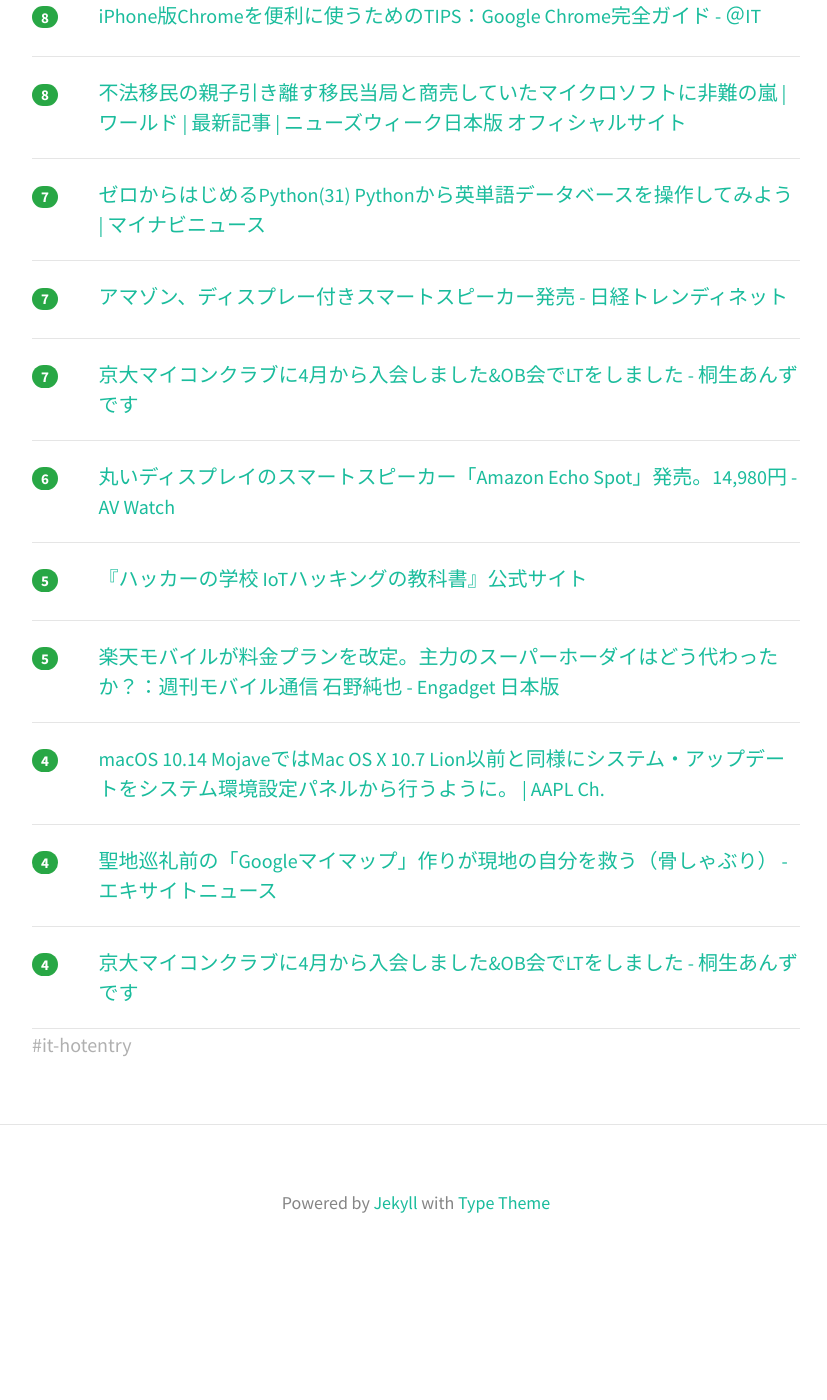
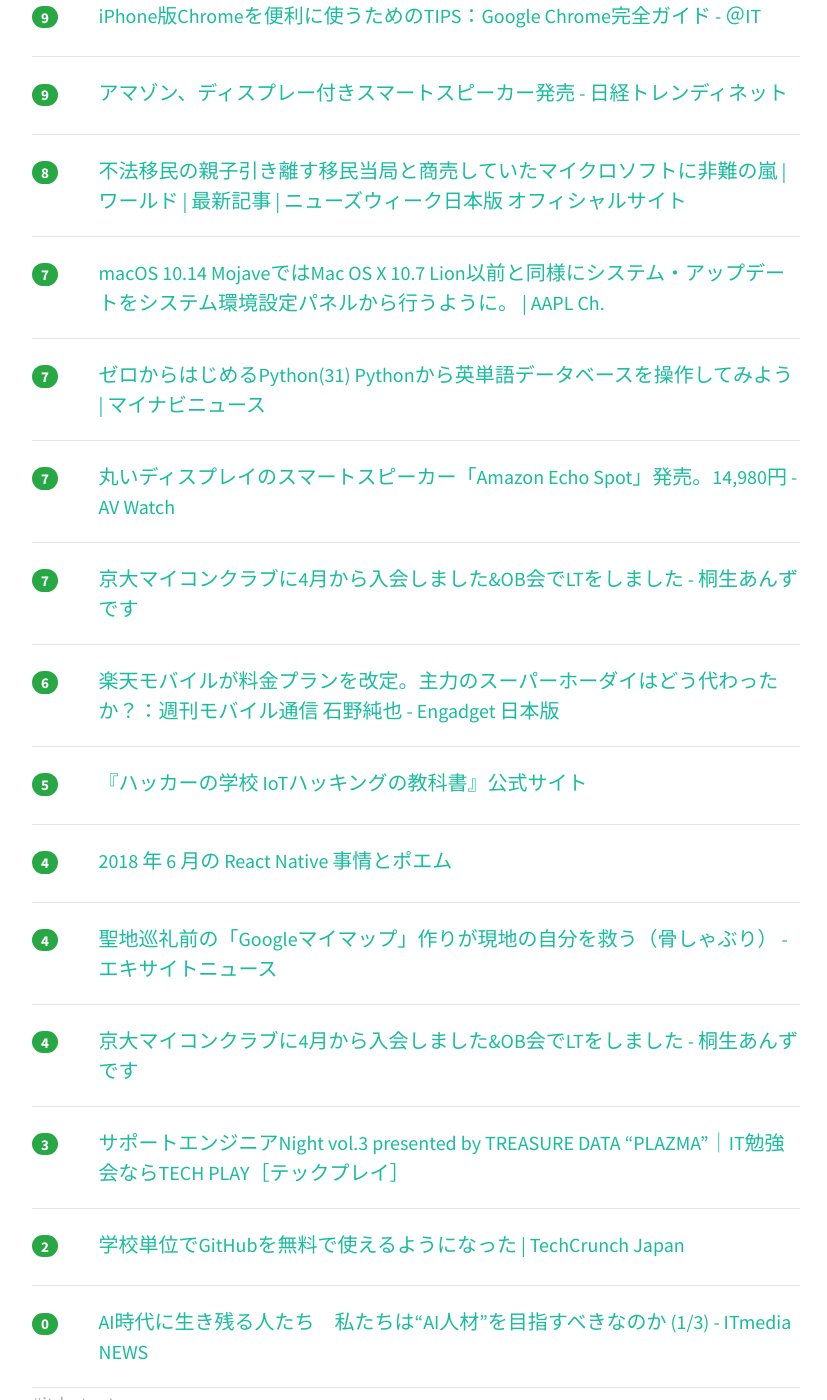
Before and after one commit to yatta47/hatena-matome-site, a Jekyll site: the page built from _posts/2018-06-21-hatena.md, in a window 1280 px wide and 1400 px high, scrolled down 910 px. Shown: the whole window, without its empty margins (224-1051 px from the left). Built offline with Jekyll 4.4.1, drawn with Linux system fonts in a browser that asks for light colours; nearby versions of some CDN libraries; before the commit the page ends 2190 px from its top, so only the background shows below that; some of the changed text lies outside the part shown.

Commit message:
Updated 2018-06-21

```diff
--- a/_posts/2018-06-21-hatena.md
+++ b/_posts/2018-06-21-hatena.md
@@ -1,39 +1,44 @@
 ---
 layout: post
 title:  "2018-06-21 はてぶIT"
-date:   2018-06-21 07:01:02
+date:   2018-06-21 08:00:35
 tags: [it-hotentry]
 ---
-16 件のデータあり
+20 件のデータあり
 
 <hr><div class="row">
-<div class="col-1"><span class="badge badge-pill badge-success h2">26</span></div>
+<div class="col-1"><span class="badge badge-pill badge-success h2">57</span></div>
 <div class="col-11"><a href='https://www.publickey1.jp/blog/18/linuxboltfacebook.html' target='_blank'>Linuxバイナリを最適化して性能を向上させる「BOLT」、Facebookがオープンソースで公開。言語やコンパイラに依存せず高速化 － Publickey</a></div>
 </div>
 <hr>
 <div class="row">
-<div class="col-1"><span class="badge badge-pill badge-success h2">24</span></div>
+<div class="col-1"><span class="badge badge-pill badge-success h2">26</span></div>
 <div class="col-11"><a href='https://japanese.engadget.com/2018/06/20/thinkpad-12-macbook/' target='_blank'>まるでThinkPad版Macbook――秘密の試作機を大和研究所に見た - Engadget 日本版</a></div>
 </div>
 <hr>
 <div class="row">
-<div class="col-1"><span class="badge badge-pill badge-success h2">19</span></div>
+<div class="col-1"><span class="badge badge-pill badge-success h2">21</span></div>
 <div class="col-11"><a href='https://pc.watch.impress.co.jp/docs/news/1128681.html' target='_blank'>じつは“Type-C 1ポートだけ”から大きく変化していた「ThinkPad X1 Carbon」 ～レノボ、みなとみらいの大和研究所を公開 - PC Watch</a></div>
 </div>
 <hr>
 <div class="row">
-<div class="col-1"><span class="badge badge-pill badge-success h2">17</span></div>
+<div class="col-1"><span class="badge badge-pill badge-success h2">20</span></div>
 <div class="col-11"><a href='https://dev.classmethod.jp/cloud/aws/w-a-operational-excellence-slide/' target='_blank'>AWSの運用ベストプラクティス 「運用上の優秀性(Operational Excellence)」についてがっつり説明しているスライドがあったので和訳レポートします ｜ Developers.IO</a></div>
 </div>
 <hr>
 <div class="row">
-<div class="col-1"><span class="badge badge-pill badge-success h2">15</span></div>
+<div class="col-1"><span class="badge badge-pill badge-success h2">18</span></div>
 <div class="col-11"><a href='http://studio-andy.hatenablog.com/entry/react-native-at-airbnb-the-technology' target='_blank'>【翻訳】React Native at Airbnb: The Technology - Studio Andy</a></div>
 </div>
 <hr>
 <div class="row">
-<div class="col-1"><span class="badge badge-pill badge-success h2">8</span></div>
+<div class="col-1"><span class="badge badge-pill badge-success h2">9</span></div>
 <div class="col-11"><a href='http://www.atmarkit.co.jp/ait/articles/1806/20/news035.html' target='_blank'>iPhone版Chromeを便利に使うためのTIPS：Google Chrome完全ガイド - ＠IT</a></div>
+</div>
+<hr>
+<div class="row">
+<div class="col-1"><span class="badge badge-pill badge-success h2">9</span></div>
+<div class="col-11"><a href='http://trendy.nikkeibp.co.jp/atcl/news/15/062000373/' target='_blank'>アマゾン、ディスプレー付きスマートスピーカー発売 - 日経トレンディネット</a></div>
 </div>
 <hr>
 <div class="row">
@@ -43,12 +48,17 @@ tags: [it-hotentry]
 <hr>
 <div class="row">
 <div class="col-1"><span class="badge badge-pill badge-success h2">7</span></div>
+<div class="col-11"><a href='https://applech2.com/archives/20180620-system-software-update-change-macos-mojave.html' target='_blank'>macOS 10.14 MojaveではMac OS X 10.7 Lion以前と同様にシステム・アップデートをシステム環境設定パネルから行うように。 | AAPL Ch.</a></div>
+</div>
+<hr>
+<div class="row">
+<div class="col-1"><span class="badge badge-pill badge-success h2">7</span></div>
 <div class="col-11"><a href='https://news.mynavi.jp/article/zeropython-31/' target='_blank'>ゼロからはじめるPython(31) Pythonから英単語データベースを操作してみよう | マイナビニュース</a></div>
 </div>
 <hr>
 <div class="row">
 <div class="col-1"><span class="badge badge-pill badge-success h2">7</span></div>
-<div class="col-11"><a href='http://trendy.nikkeibp.co.jp/atcl/news/15/062000373/' target='_blank'>アマゾン、ディスプレー付きスマートスピーカー発売 - 日経トレンディネット</a></div>
+<div class="col-11"><a href='https://av.watch.impress.co.jp/docs/news/1128471.html' target='_blank'>丸いディスプレイのスマートスピーカー「Amazon Echo Spot」発売。14,980円 - AV Watch</a></div>
 </div>
 <hr>
 <div class="row">
@@ -58,7 +68,7 @@ tags: [it-hotentry]
 <hr>
 <div class="row">
 <div class="col-1"><span class="badge badge-pill badge-success h2">6</span></div>
-<div class="col-11"><a href='https://av.watch.impress.co.jp/docs/news/1128471.html' target='_blank'>丸いディスプレイのスマートスピーカー「Amazon Echo Spot」発売。14,980円 - AV Watch</a></div>
+<div class="col-11"><a href='https://japanese.engadget.com/2018/06/20/rakuten-mobile-ishino/' target='_blank'>楽天モバイルが料金プランを改定。主力のスーパーホーダイはどう代わったか？：週刊モバイル通信 石野純也 - Engadget 日本版</a></div>
 </div>
 <hr>
 <div class="row">
@@ -67,13 +77,8 @@ tags: [it-hotentry]
 </div>
 <hr>
 <div class="row">
-<div class="col-1"><span class="badge badge-pill badge-success h2">5</span></div>
-<div class="col-11"><a href='https://japanese.engadget.com/2018/06/20/rakuten-mobile-ishino/' target='_blank'>楽天モバイルが料金プランを改定。主力のスーパーホーダイはどう代わったか？：週刊モバイル通信 石野純也 - Engadget 日本版</a></div>
-</div>
-<hr>
-<div class="row">
 <div class="col-1"><span class="badge badge-pill badge-success h2">4</span></div>
-<div class="col-11"><a href='https://applech2.com/archives/20180620-system-software-update-change-macos-mojave.html' target='_blank'>macOS 10.14 MojaveではMac OS X 10.7 Lion以前と同様にシステム・アップデートをシステム環境設定パネルから行うように。 | AAPL Ch.</a></div>
+<div class="col-11"><a href='https://qiita.com/janus_wel/items/f3640c7d7ca4c4fc388a' target='_blank'>2018 年 6 月の React Native 事情とポエム</a></div>
 </div>
 <hr>
 <div class="row">
@@ -86,3 +91,18 @@ tags: [it-hotentry]
 <div class="col-11"><a href='https://ift.tt/2M9AqFg' target='_blank'>京大マイコンクラブに4月から入会しました&OB会でLTをしました - 桐生あんずです</a></div>
 </div>
 <hr>
+<div class="row">
+<div class="col-1"><span class="badge badge-pill badge-success h2">3</span></div>
+<div class="col-11"><a href='https://techplay.jp/event/676489' target='_blank'>サポートエンジニアNight vol.3 presented by TREASURE DATA “PLAZMA”｜IT勉強会ならTECH PLAY［テックプレイ］</a></div>
+</div>
+<hr>
+<div class="row">
+<div class="col-1"><span class="badge badge-pill badge-success h2">2</span></div>
+<div class="col-11"><a href='https://jp.techcrunch.com/2018/06/21/2018-06-19-github-education-is-now-free-for-schools/' target='_blank'>学校単位でGitHubを無料で使えるようになった | TechCrunch Japan</a></div>
+</div>
+<hr>
+<div class="row">
+<div class="col-1"><span class="badge badge-pill badge-success h2">0</span></div>
+<div class="col-11"><a href='http://www.itmedia.co.jp/news/articles/1806/21/news033.html' target='_blank'>AI時代に生き残る人たち　私たちは“AI人材”を目指すべきなのか (1/3) - ITmedia NEWS</a></div>
+</div>
+<hr>
```
